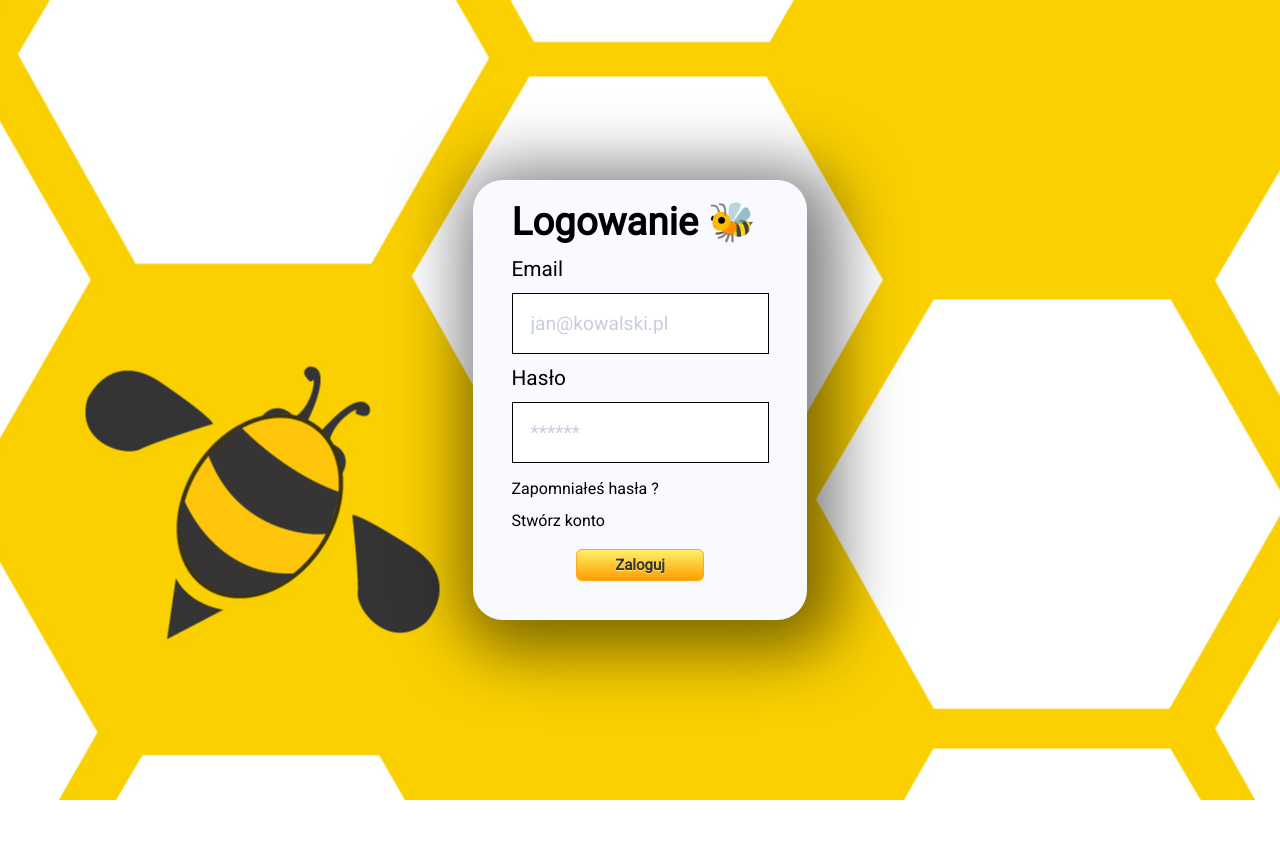
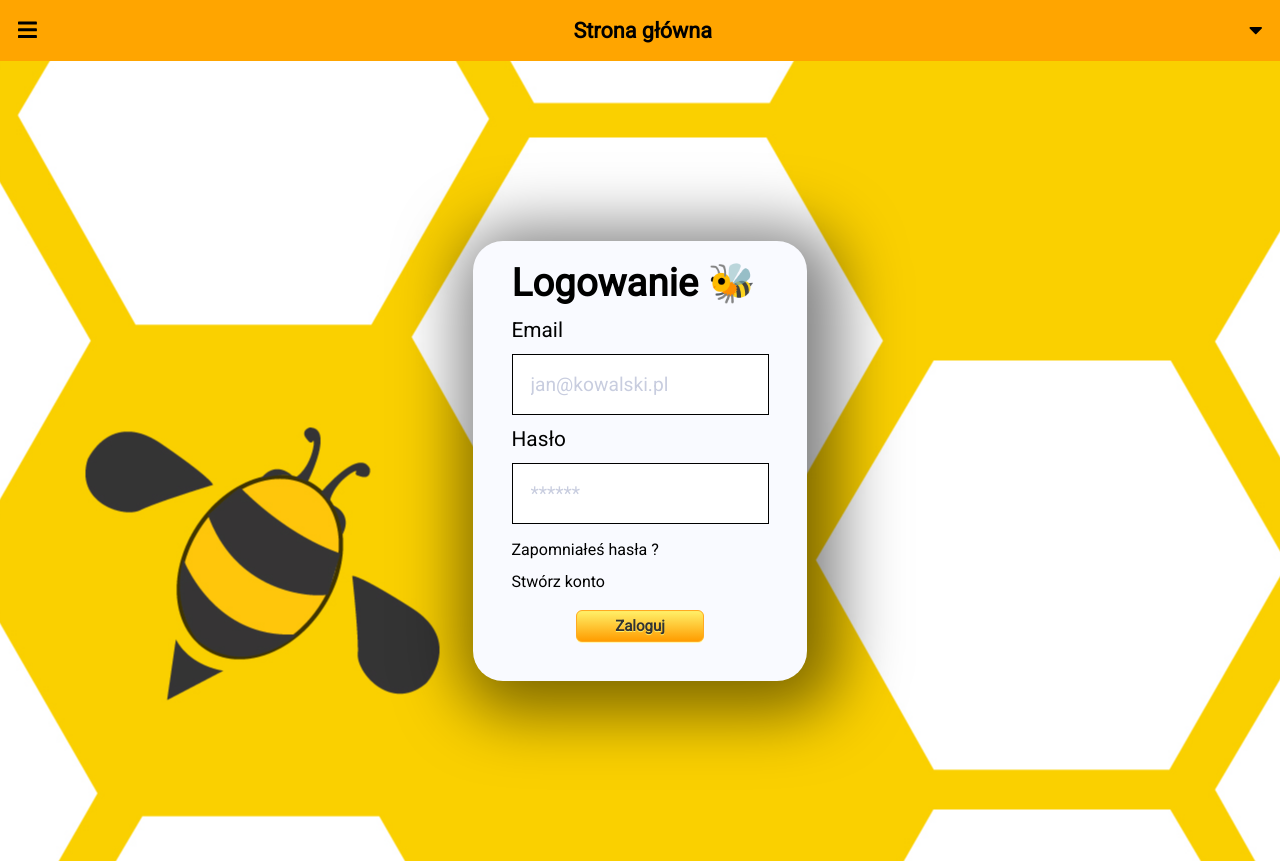
Before and after one commit to damiansierocki/beeapp, a Vue app: page /login in a window 1280 px wide. Before the commit the page ends 800 px from the top, so only its background shows below. Built offline with nearby package versions, Linux system fonts and the light colour scheme; no server answers.

Commit message:
dropdown menu

```diff
--- a/public/index.html
+++ b/public/index.html
@@ -1,15 +1,43 @@
 <!DOCTYPE html>
 <html lang="en">
     <head>
-    <meta charset="utf-8">
-    <meta http-equiv="X-UA-Compatible" content="IE=edge">
-    <meta name="viewport" content="width=device-width,initial-scale=1.0">
-    <link rel="icon" href="<%= BASE_URL %>favicon.ico">
+        <meta charset="utf-8" />
+        <meta http-equiv="X-UA-Compatible" content="IE=edge" />
+        <meta name="viewport" content="width=device-width,initial-scale=1.0" />
+        <link rel="icon" href="<%= BASE_URL %>favicon.ico" />
+        <script
+            defer
+            src="https://use.fontawesome.com/releases/v5.15.1/js/solid.js"
+            integrity="sha384-oKbh94nlFq571cjny1jaIBlQwzTJW4KYExGYjslYSoG/J/w68zUI+KHPRveXB6EY"
+            crossorigin="anonymous"
+        ></script>
+        <script
+            defer
+            src="https://use.fontawesome.com/releases/v5.15.1/js/regular.js"
+            integrity="sha384-i9Vys31h0tPXNeAe12HKp4zkBi0S3LAH4OGYRSWKSrdnPYTS4pQgCc/HakrenJBh"
+            crossorigin="anonymous"
+        ></script>
+        <script
+            defer
+            src="https://use.fontawesome.com/releases/v5.15.1/js/brands.js"
+            integrity="sha384-GUtlu2Qit8cdodM5DbKnbDIWFJA8nWCVEwETZXY2xvKV1TFLtD/AL+bCOsPyh05M"
+            crossorigin="anonymous"
+        ></script>
+        <script
+            defer
+            src="https://use.fontawesome.com/releases/v5.15.1/js/fontawesome.js"
+            integrity="sha384-v0OPwyxrMWxEgAVlmUqvjeEr48Eh/SOZ2DRtVYJCx1ZNDfWBfNMWUjwUwBCJgfO4"
+            crossorigin="anonymous"
+        ></script>
         <title><%= htmlWebpackPlugin.options.title %></title>
     </head>
     <body>
         <noscript>
-      <strong>We're sorry but <%= htmlWebpackPlugin.options.title %> doesn't work properly without JavaScript enabled. Please enable it to continue.</strong>
+            <strong
+                >We're sorry but <%= htmlWebpackPlugin.options.title %> doesn't
+                work properly without JavaScript enabled. Please enable it to
+                continue.</strong
+            >
         </noscript>
         <div id="app"></div>
         <!-- built files will be auto injected -->
--- a/src/App.vue
+++ b/src/App.vue
@@ -1,13 +1,19 @@
 <template>
     <div id="app">
+        <Header></Header>
         <router-view />
     </div>
 </template>
 
 <script>
+import Header from "@/components/Header";
 import "animate.css";
 
-export default {};
+export default {
+    components: {
+        Header
+    }
+};
 </script>
 
 <style lang="scss">
--- a/src/components/Header.vue
+++ b/src/components/Header.vue
@@ -1,7 +1,150 @@
-<template> </template>
+<template>
+    <div class="header">
+        <div class="left">
+            <span class="icon_hamburger">
+                <i class="fas fa-bars"></i>
+            </span>
+        </div>
+        <div class="center">
+            <h1 class="activefield">Strona główna</h1>
+        </div>
+        <div class="right">
+            <span class="icon_menu" @click="openAndHideMenu">
+                <i class="fas fa-caret-down"> </i>
+            </span>
+            <div class="dropmenu">
+                <h2>Nazwa użytkownika</h2>
+                <a href="#">Moje konto</a>
+                <a href="#">Wyloguj się</a>
+            </div>
+        </div>
+    </div>
+</template>
 
 <script>
-export default {};
+export default {
+    methods: {
+        openAndHideMenu() {
+            let x = document.querySelector(".dropmenu");
+            if (x.style.display === "none") {
+                x.style.display = "flex";
+            } else {
+                x.style.display = "none";
+            }
+        }
+    }
+};
 </script>
 
-<style></style>
+<style lang="scss" scoped>
+.header {
+    background-color: #ffa500;
+    display: flex;
+    justify-content: space-between;
+    align-items: center;
+    padding: 15px;
+    // hide text selection highlithing
+    user-select: none;
+
+    .left {
+        .icon_hamburger {
+            font-size: 18px;
+            cursor: pointer;
+        }
+    }
+
+    .center {
+        .activefield {
+            font-size: 18px;
+        }
+    }
+
+    .right {
+        .icon_menu {
+            font-size: 18px;
+            cursor: pointer;
+        }
+
+        position: relative;
+
+        .dropmenu {
+            display: none;
+            flex-direction: column;
+            position: absolute;
+            left: -130px;
+            border: 1px solid black;
+            box-shadow: 1px 1px 10px 1px #000000;
+            background-color: #eee;
+            padding: 15px;
+            width: 150px;
+            text-align: center;
+
+            h2 {
+                font-size: 16px;
+                border-bottom: 1px solid black;
+            }
+
+            a {
+                font-size: 16px;
+                margin: 10px 0 5px 0;
+                text-decoration: none;
+                color: black;
+                // background-color: red;
+            }
+        }
+    }
+}
+
+// @media query above 768px - 1.2x
+@media (min-width: 768px) {
+    .header {
+        padding: 18px;
+
+        .left {
+            .icon_hamburger {
+                font-size: 21.6px;
+            }
+        }
+
+        .center {
+            .activefield {
+                font-size: 21.6px;
+            }
+        }
+
+        .right {
+            .icon_menu {
+                font-size: 21.6px;
+                cursor: pointer;
+            }
+
+            position: relative;
+
+            .dropmenu {
+                display: none;
+                flex-direction: column;
+                position: absolute;
+                left: -156px;
+                border: 1px solid black;
+                box-shadow: 1px 1px 10px 1px #000000;
+                background-color: #eee;
+                padding: 18px;
+                width: 180px;
+
+                h2 {
+                    font-size: 19.2px;
+                    border-bottom: 1px solid black;
+                }
+
+                a {
+                    font-size: 19.2px;
+                    margin: 12px 0 6px 0;
+                    text-decoration: none;
+                    color: black;
+                    // background-color: red;
+                }
+            }
+        }
+    }
+}
+</style>
```
Lines whose indentation alone changed are shown as unchanged.
